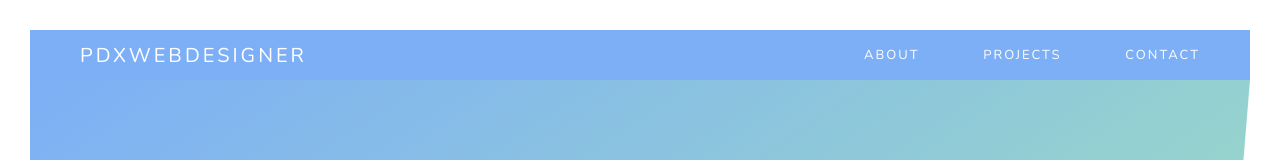
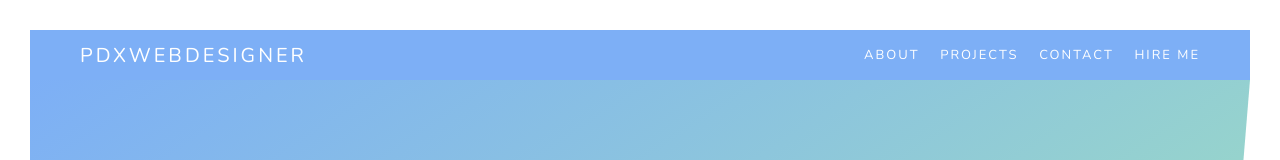
Before and after one commit to chutpdx24/myPortfolioSite, a website: page index.html in a window 1280 px wide. Shown: the top 160 px of the page. Drawn offline with nearby package versions, Linux system fonts and the light colour scheme.

Commit message:
added a hire me link in nav

```diff
--- a/index.html
+++ b/index.html
@@ -16,6 +16,7 @@
                 <li><a class="navigation__list-link" href="#">About</a></li>
                 <li><a class="navigation__list-link" href="#">Projects</a></li>
                 <li><a class="navigation__list-link"  href="#">Contact</a></li>
+                <li><a class="navigation__list-link"  href="#">Hire Me</a></li>
             </ul>
     </nav>
     <section class="header__container">
```
